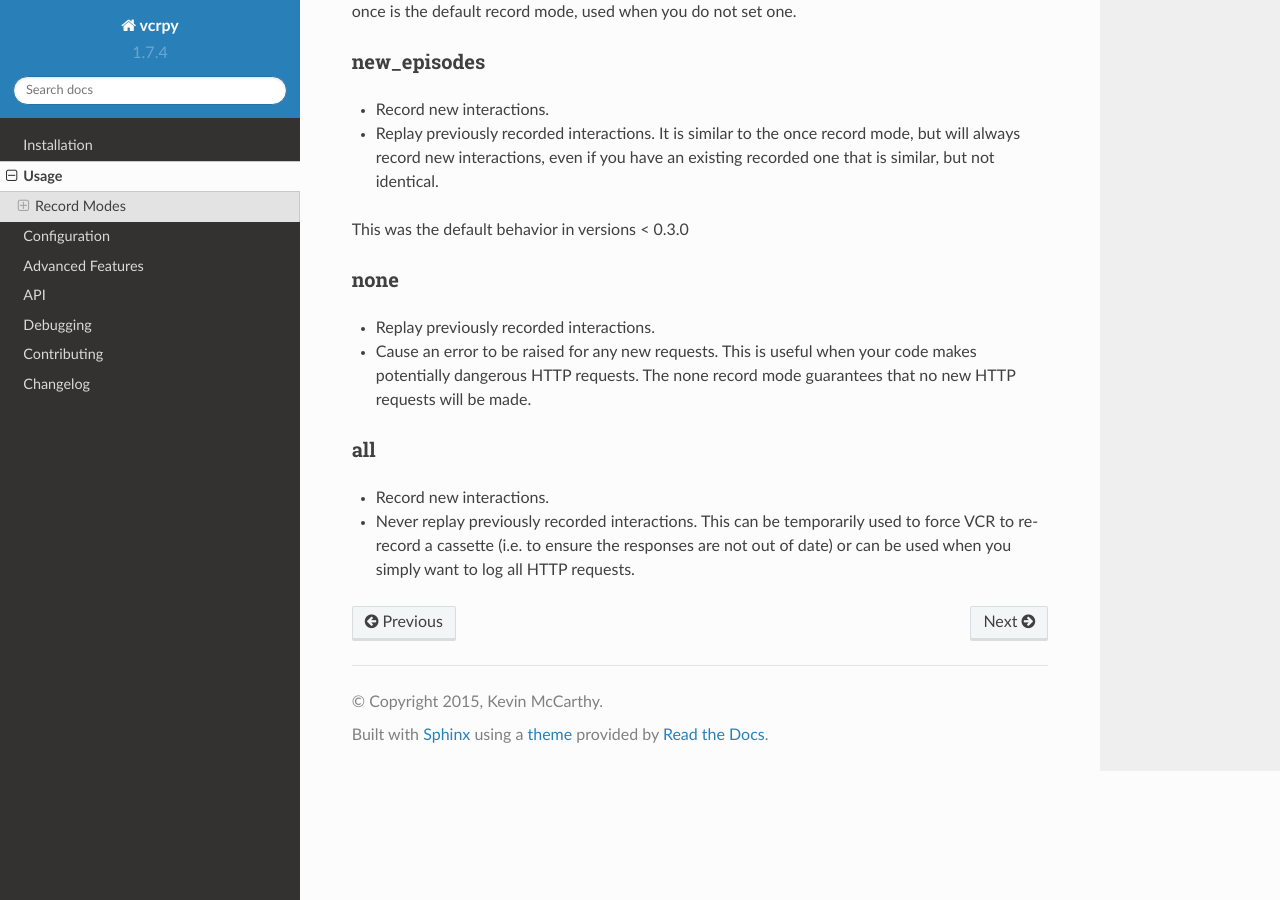
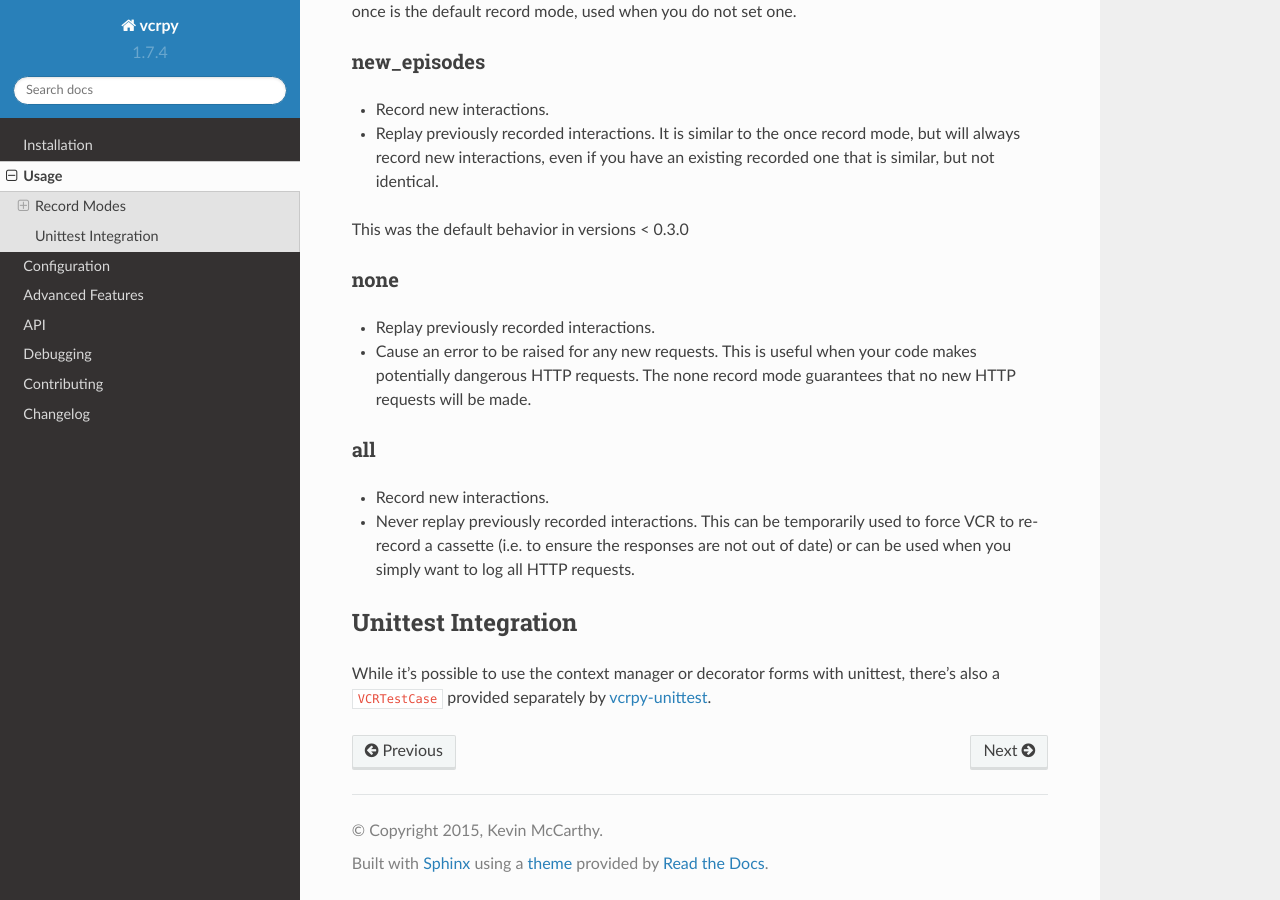
Before and after one commit to kevin1024/vcrpy, a Sphinx documentation site: the page built from docs/usage.rst, in a window 1280 px wide and 900 px high, scrolled down 1253 px. Built offline with Sphinx 7.4.7 and the Read the Docs theme 2.0.0, drawn with Linux system fonts in a browser that asks for light colours.

Commit message:
Add note and link for vcrpy-unittest.

```diff
--- a/docs/usage.rst
+++ b/docs/usage.rst
@@ -88,3 +88,10 @@ all
    temporarily used to force VCR to re-record a cassette (i.e. to ensure
    the responses are not out of date) or can be used when you simply
    want to log all HTTP requests.
+
+Unittest Integration
+--------------------
+
+While it's possible to use the context manager or decorator forms with unittest,
+there's also a ``VCRTestCase`` provided separately by `vcrpy-unittest
+<https://github.com/agriffis/vcrpy-unittest>`__.
```
